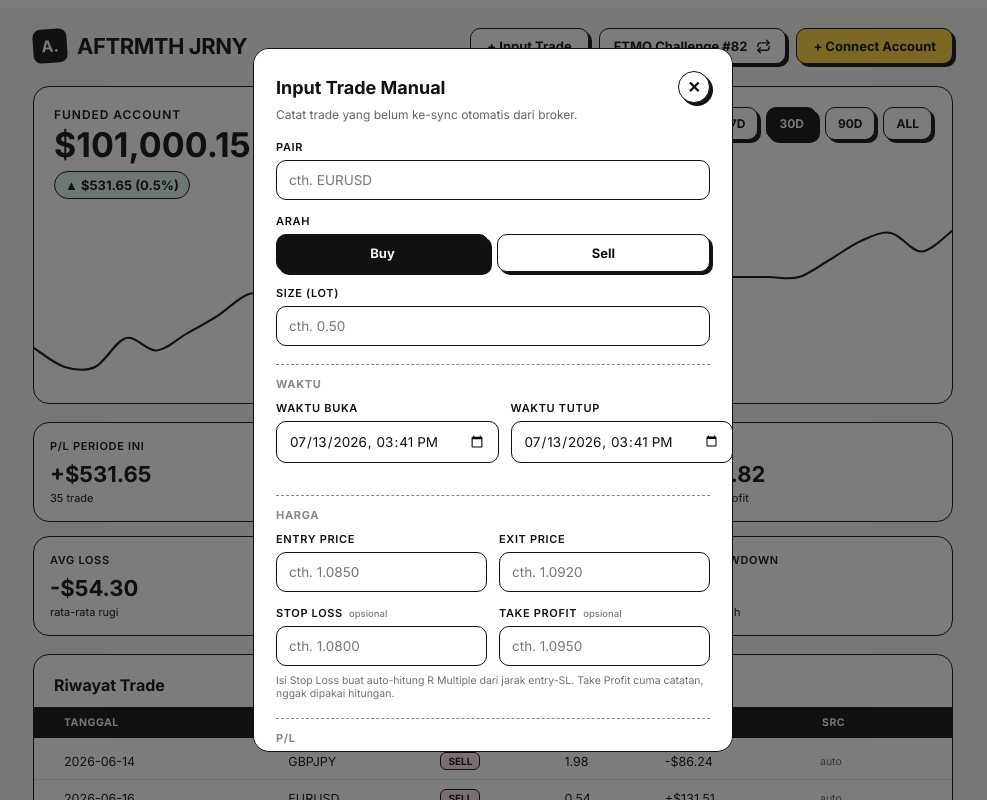
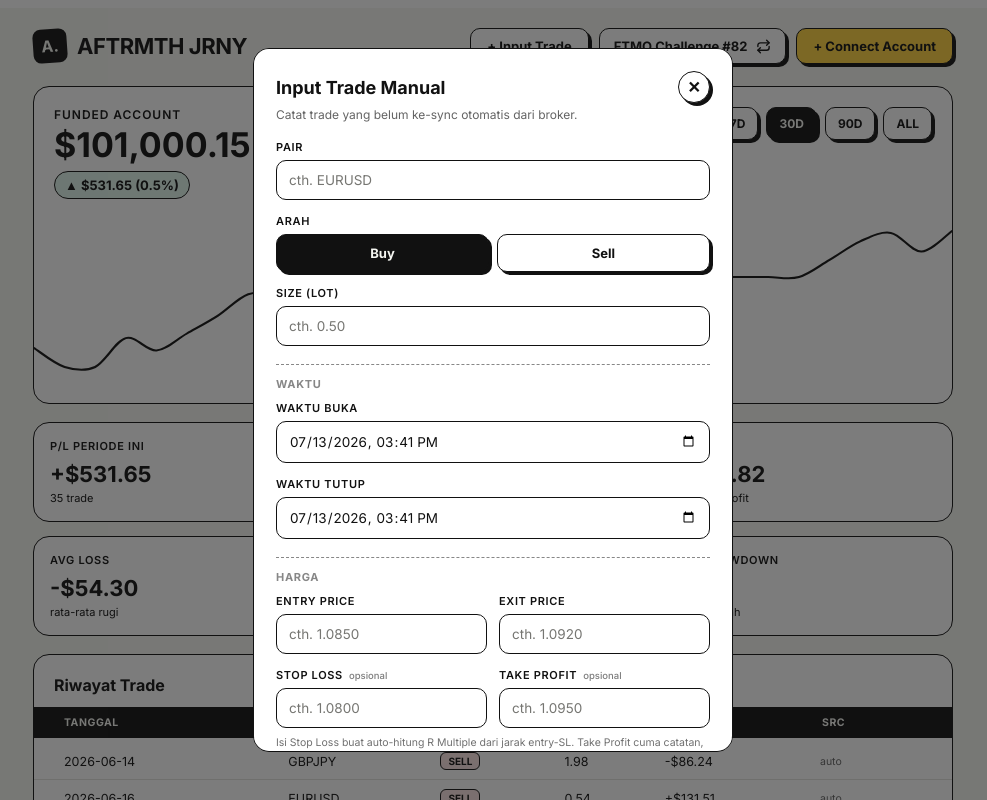
Before and after one commit to mrinsmnrs-ship-it/Aftermath-Journey, a React (Vite) app: page / in a window 1280 px wide. Both pictures are taken after a click on the button "+ Input Trade". Shown: the top 800 px of the page, without its empty margins (147-1134 px from the left). Built offline with nearby package versions, Linux system fonts and the light colour scheme.

Commit message:
Update AddTradeModal.jsx

```diff
--- a/src/components/Dashboard/AddTradeModal.jsx
+++ b/src/components/Dashboard/AddTradeModal.jsx
@@ -126,6 +126,7 @@ export default function AddTradeModal({ open, onClose, onAddTrade }) {
           <h2>Input Trade Manual</h2>
           <button className="btn modal-close" onClick={handleClose} aria-label="Tutup">✕</button>
         </div>
+        <div className="modal-body">
         <div className="modal-sub">Catat trade yang belum ke-sync otomatis dari broker.</div>
 
         <form onSubmit={handleSubmit}>
@@ -167,7 +168,6 @@ export default function AddTradeModal({ open, onClose, onAddTrade }) {
           </div>
 
           <div className="field-section-title">Waktu</div>
-          <div className="field-row">
           <div className="field">
             <label htmlFor="tOpen">Waktu Buka</label>
             <input
@@ -187,7 +187,6 @@ export default function AddTradeModal({ open, onClose, onAddTrade }) {
               onChange={set('closeTime')}
               required
             />
-            </div>
           </div>
 
           <div className="field-section-title">Harga</div>
@@ -297,5 +296,6 @@ export default function AddTradeModal({ open, onClose, onAddTrade }) {
         </form>
         </div>
       </div>
+    </div>
   );
 }
```
Lines whose indentation alone changed are shown as unchanged.
